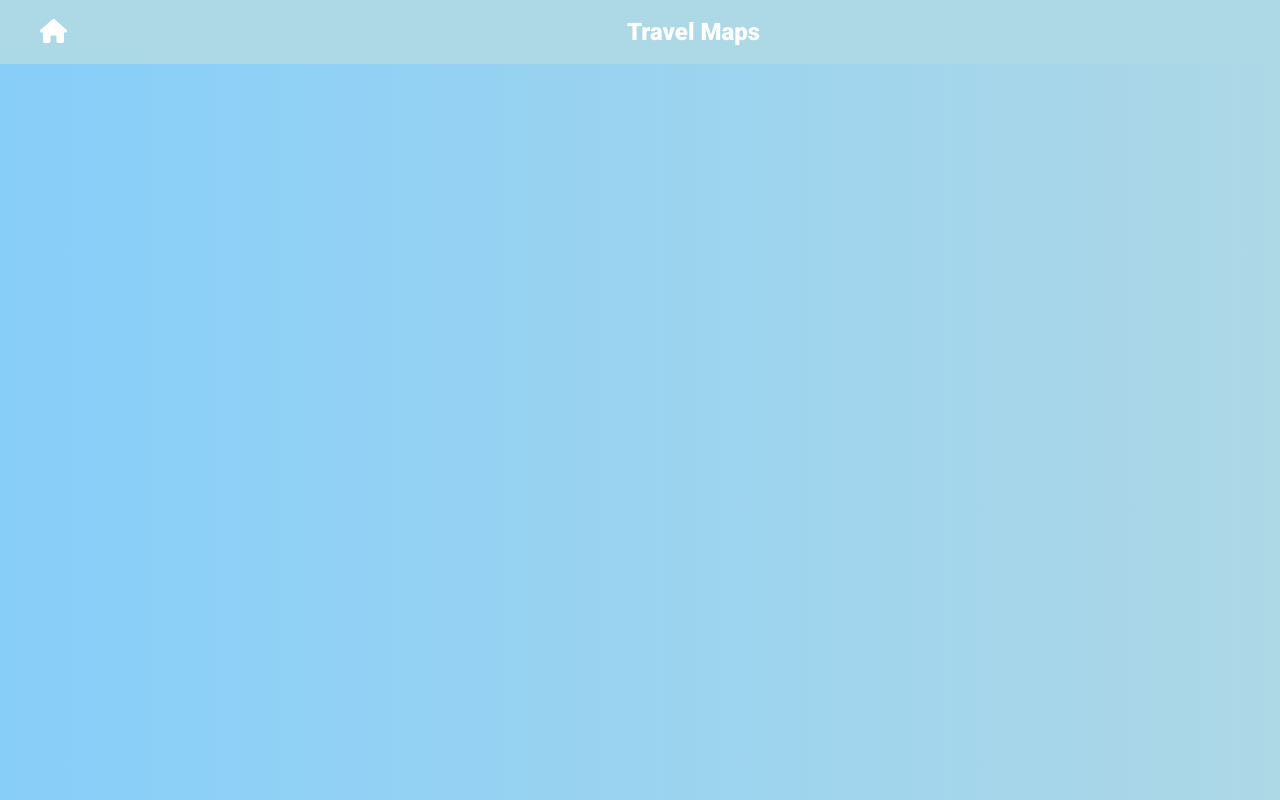
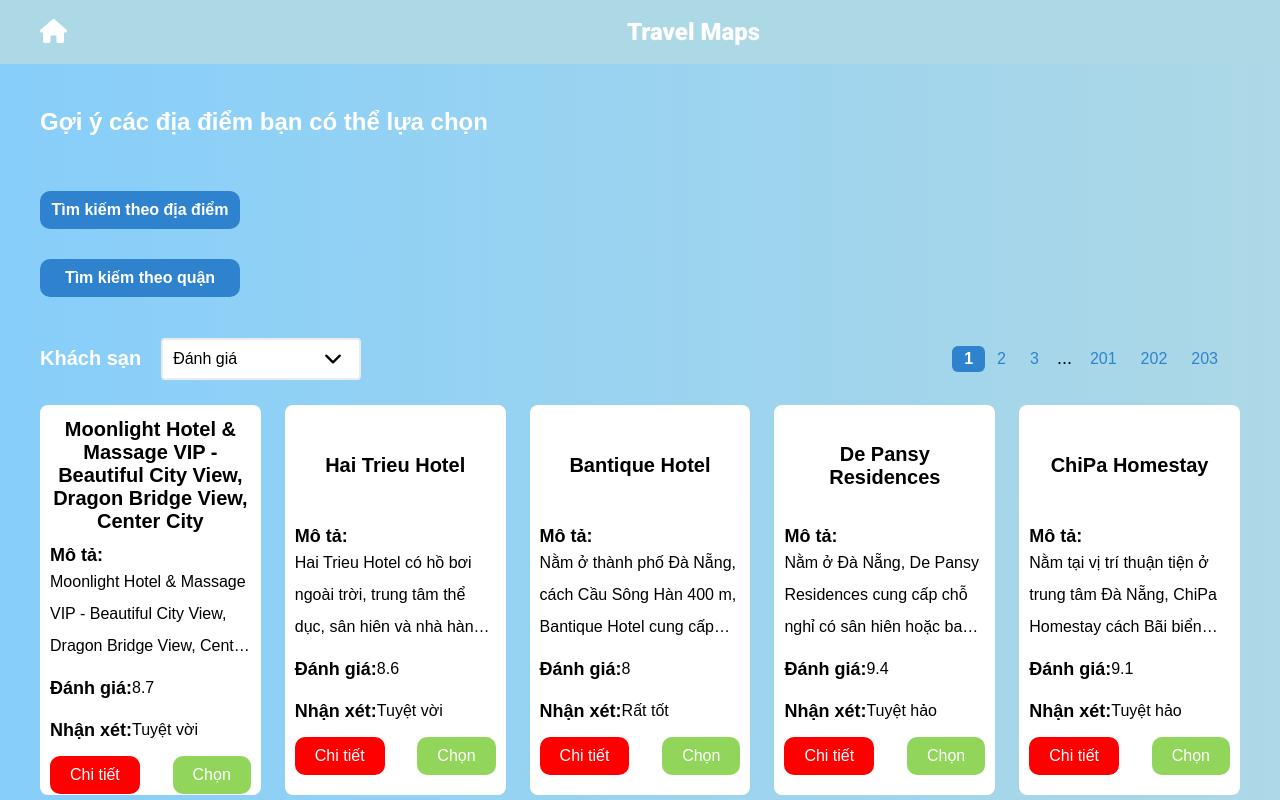
Before and after one commit to Tmd3004/project, a React (Create React App) app: page / in a window 1280 px wide. Before the commit this address had no page. Shown: the top 800 px of the page. Built offline with nearby package versions, Linux system fonts and the light colour scheme.

Commit message:
update new code

```diff
--- a/package.json
+++ b/package.json
@@ -1,7 +1,6 @@
 {
   "name": "project",
   "version": "0.1.0",
-  "homepage": "/travel",
   "private": true,
   "dependencies": {
     "@fortawesome/fontawesome-svg-core": "^6.6.0",
--- a/src/App.js
+++ b/src/App.js
@@ -18,9 +18,9 @@ const App = () => {
       </div>
       <div className="body">
         <Routes>
-          <Route path="/travel" element={<Home />} />
-          <Route path="/travel/map" element={<MapComponent />} />
-          <Route path="/travel/map-point" element={<MapPointing />} />
+          <Route path="/" element={<Home />} />
+          <Route path="/map" element={<MapComponent />} />
+          <Route path="/map-point" element={<MapPointing />} />
         </Routes>
       </div>
     </div>
```
